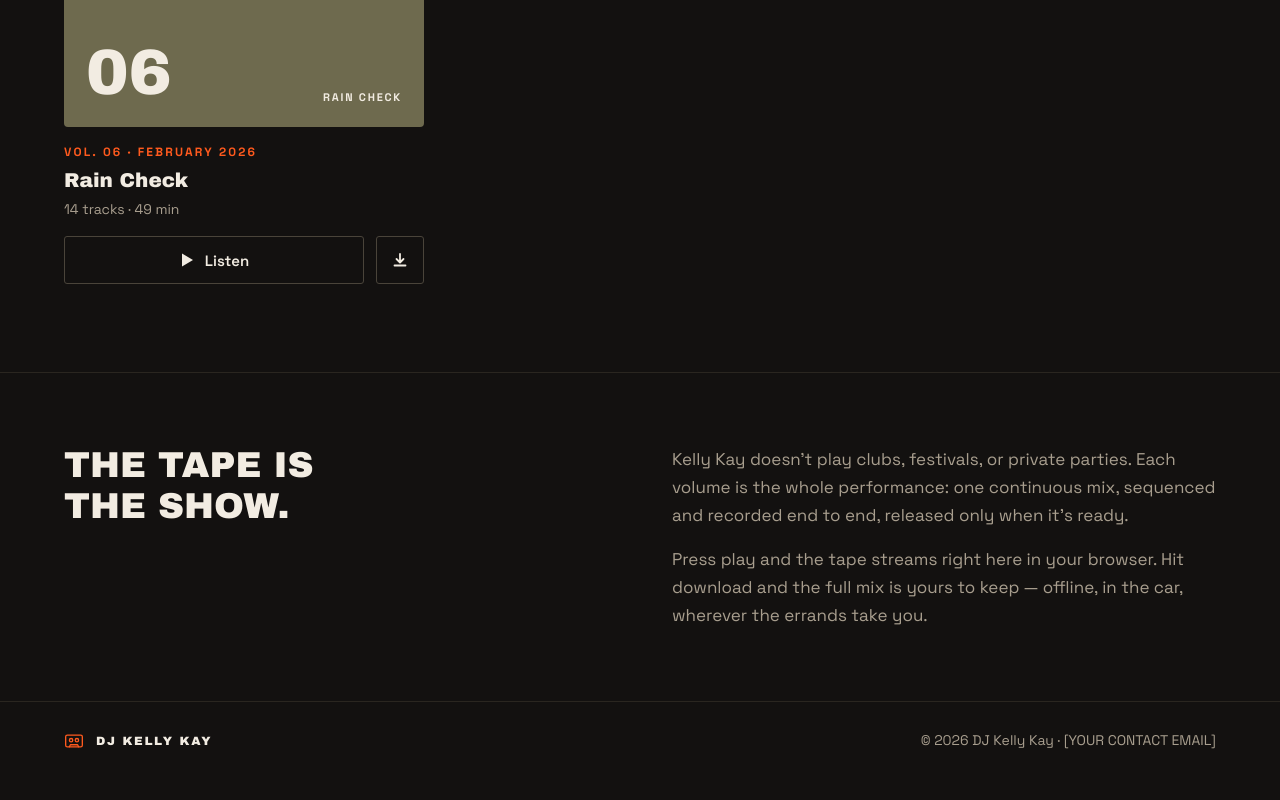
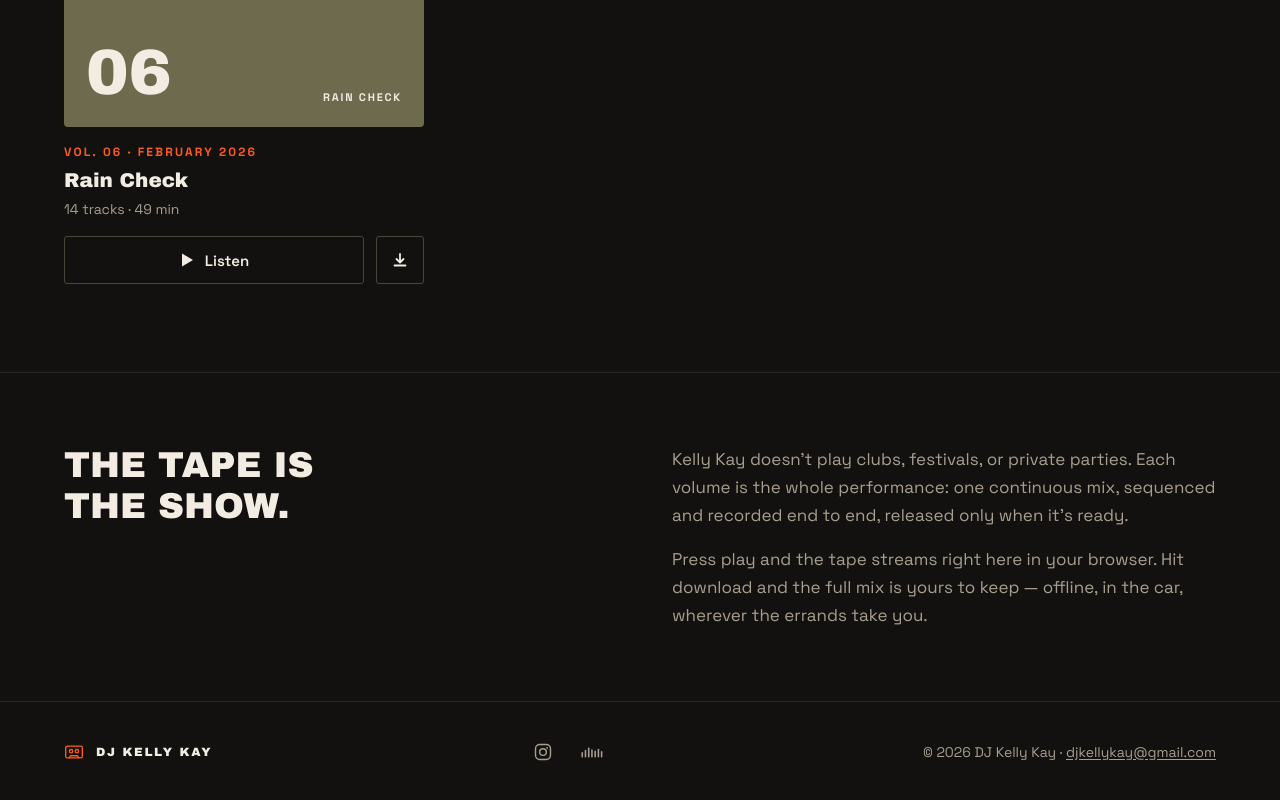
Before and after one commit to lee-synca/djkellykay, a website: page public/index.html in a window 1280 px wide. Shown: the part 2341-3141 px from the top of the page. Before the commit the page ends 3120 px from the top, so only its background shows below. Drawn offline with Linux system fonts and the light colour scheme; a web font is replaced by a local one.

Commit message:
Add contact email and Instagram/SoundCloud links to footer
Email now a mailto link; social icons drawn inline and driven from
SITE in data.js so both pages stay in sync.

Co-Authored-By: Claude Fable 5 <noreply@anthropic.com>

```diff
--- a/public/css/style.css
+++ b/public/css/style.css
@@ -244,6 +244,12 @@ a:hover { color: var(--accent-hover); }
   flex-wrap: wrap;
 }
 .footer .wordmark span { font-size: 12px; }
+.footer-social { display: flex; gap: 6px; align-items: center; }
+.footer-social a { display: inline-flex; width: 44px; height: 44px; align-items: center; justify-content: center; color: var(--muted); }
+.footer-social a:hover { color: var(--accent); }
+.footer-copy { color: var(--muted); }
+.footer-copy a { color: var(--muted); text-decoration: underline; text-underline-offset: 2px; }
+.footer-copy a:hover { color: var(--accent-hover); }
 
 /* ---------- mixtape page ---------- */
 
--- a/public/index.html
+++ b/public/index.html
@@ -65,7 +65,8 @@
         <svg width="20" height="20" viewBox="0 0 24 24" fill="none" stroke="#FF5A1E" stroke-width="1.6" stroke-linecap="round" stroke-linejoin="round" aria-hidden="true"><rect x="2" y="5" width="20" height="14" rx="2"></rect><circle cx="8.5" cy="11" r="2"></circle><circle cx="15.5" cy="11" r="2"></circle><path d="M6.5 19l1.2-2.5h8.6L17.5 19"></path></svg>
         <span>DJ KELLY KAY</span>
       </a>
-      <div>© 2026 DJ Kelly Kay · <span data-contact></span></div>
+      <div class="footer-social" data-social></div>
+      <div class="footer-copy">© 2026 DJ Kelly Kay · <a data-contact-link></a></div>
     </footer>
 
   </div>
--- a/public/js/app.js
+++ b/public/js/app.js
@@ -301,10 +301,28 @@
 
   // ---------- boot ----------
 
+  var svgInstagram = '<svg width="20" height="20" viewBox="0 0 24 24" fill="none" stroke="currentColor" stroke-width="1.7" stroke-linecap="round" stroke-linejoin="round" aria-hidden="true"><rect x="3" y="3" width="18" height="18" rx="5"></rect><circle cx="12" cy="12" r="4"></circle><circle cx="17" cy="7" r="1.1" fill="currentColor" stroke="none"></circle></svg>';
+  var svgSoundcloud = '<svg width="24" height="20" viewBox="0 0 26 18" fill="currentColor" stroke="none" aria-hidden="true"><rect x="0.5" y="9" width="1.7" height="6" rx="0.85"></rect><rect x="4" y="6.5" width="1.7" height="8.5" rx="0.85"></rect><rect x="7.5" y="4" width="1.7" height="11" rx="0.85"></rect><rect x="11" y="6" width="1.7" height="9" rx="0.85"></rect><rect x="14.5" y="7.5" width="1.7" height="7.5" rx="0.85"></rect><rect x="18" y="5.5" width="1.7" height="9.5" rx="0.85"></rect><rect x="21.5" y="8" width="1.7" height="7" rx="0.85"></rect></svg>';
+
   function initFooter() {
-    var slots = document.querySelectorAll("[data-contact]");
-    var email = (window.SITE && window.SITE.contactEmail) || "";
-    for (var i = 0; i < slots.length; i++) slots[i].textContent = email;
+    var site = window.SITE || {};
+
+    var mails = document.querySelectorAll("[data-contact-link]");
+    for (var i = 0; i < mails.length; i++) {
+      if (site.contactEmail) {
+        mails[i].textContent = site.contactEmail;
+        mails[i].setAttribute("href", "mailto:" + site.contactEmail);
+      } else {
+        mails[i].textContent = "";
+        mails[i].removeAttribute("href");
+      }
+    }
+
+    var links = "";
+    if (site.instagram) links += '<a href="' + esc(site.instagram) + '" target="_blank" rel="noopener" aria-label="DJ Kelly Kay on Instagram">' + svgInstagram + "</a>";
+    if (site.soundcloud) links += '<a href="' + esc(site.soundcloud) + '" target="_blank" rel="noopener" aria-label="DJ Kelly Kay on SoundCloud">' + svgSoundcloud + "</a>";
+    var socials = document.querySelectorAll("[data-social]");
+    for (var j = 0; j < socials.length; j++) socials[j].innerHTML = links;
   }
 
   document.addEventListener("DOMContentLoaded", function () {
--- a/public/js/data.js
+++ b/public/js/data.js
@@ -392,7 +392,9 @@ window.MIXTAPES = [
   }
 ];
 
-// Site-wide facts. Replace the placeholder before going live.
+// Site-wide facts.
 window.SITE = {
-  contactEmail: "[YOUR CONTACT EMAIL]"
+  contactEmail: "djkellykay@gmail.com",
+  instagram: "https://www.instagram.com/djkellykay/",
+  soundcloud: "https://soundcloud.com/user-365644131"
 };
```
Also changed, not shown: public/mixtape.html (+2 -1 lines).
